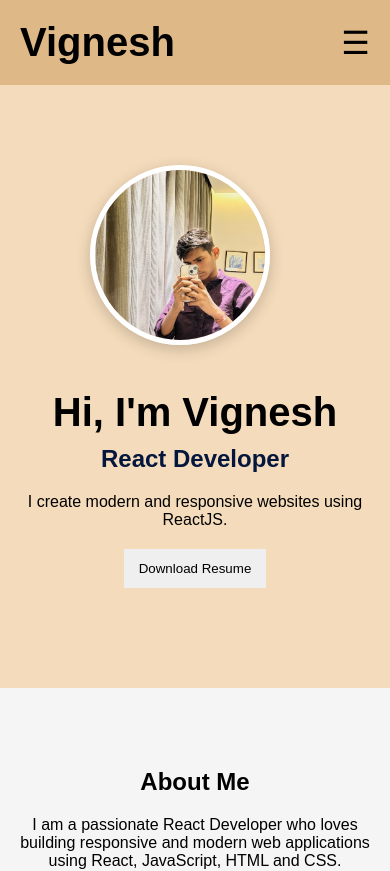
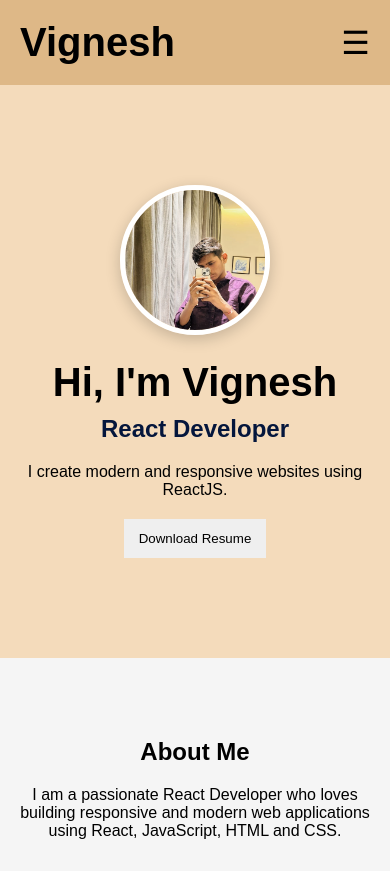
Before and after one commit to naykavignesh01-bot/portfolio-react, a React app: page / in a window 390 px wide. Shown: the top 871 px of the page. Built offline with nearby package versions, Linux system fonts and the light colour scheme; the HTML template or start-up script is replaced by a standard one.

Commit message:
Fixed mobile responsive view

```diff
--- a/src/App.css
+++ b/src/App.css
@@ -12,6 +12,15 @@ body {
   font-family: Arial, sans-serif;
   background-color: rgb(244, 219, 187);
   overflow-x: hidden;
+}
+
+img {
+  max-width: 100%;
+  height: auto;
+}
+
+section {
+  width: 100%;
 }
 
 /* Navbar */
@@ -124,7 +133,8 @@ body {
   display: block;
   border: 5px solid white;
   box-shadow: 0 4px 15px rgba(0, 0, 0, 0.2);
-  transform: translate(-15px, -20px);
+  transform: translate(-8px, -8px);
+max-width: 100%;
 }
 
 /* About */
@@ -279,3 +289,11 @@ body {
     width: 90%;
   }
 }
+
+@media (max-width: 768px) {
+  .profile-img {
+    width: 150px;
+    height: 150px;
+    transform: translate(0, 0);
+  }
+}
```
